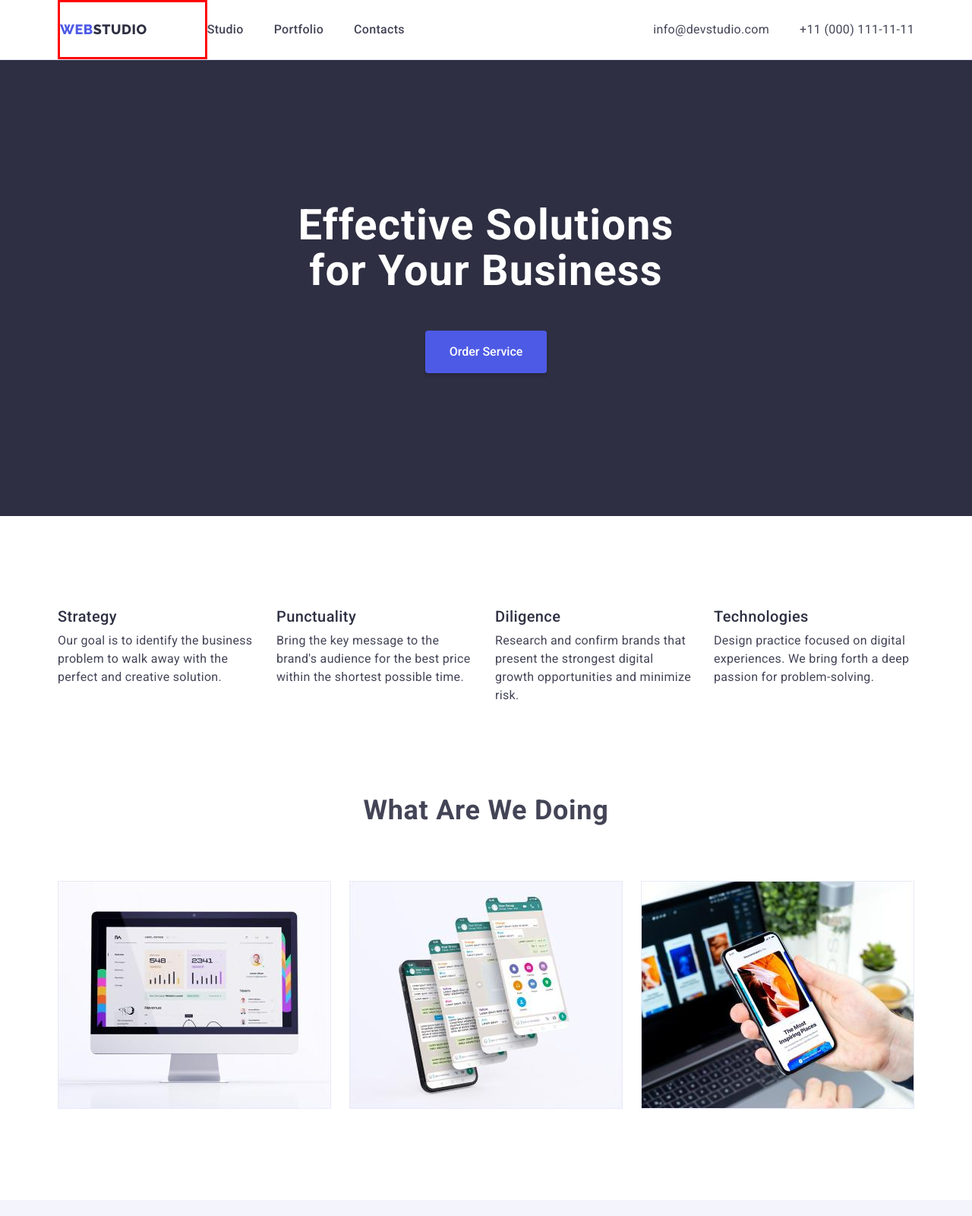
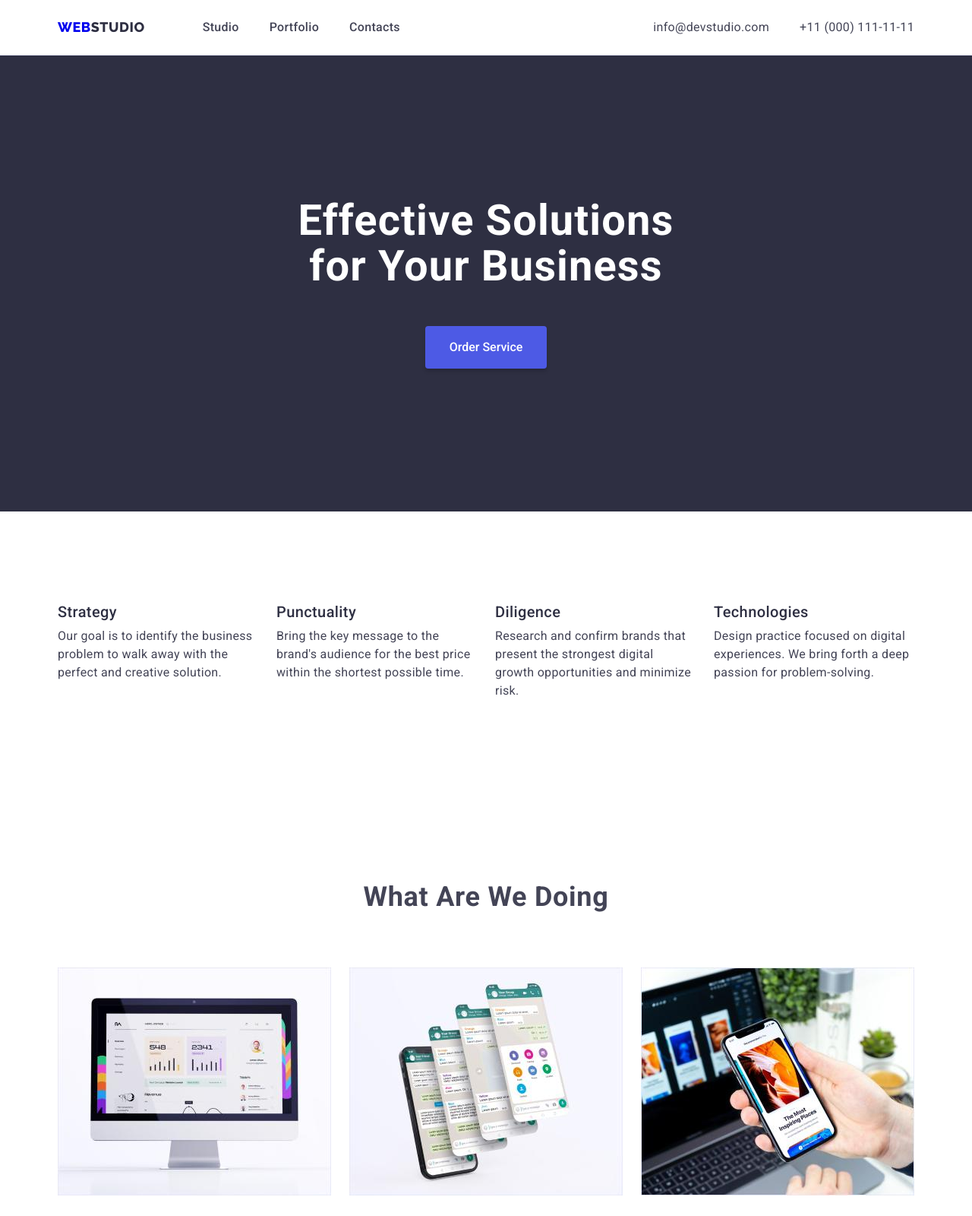
Before and after one commit to NickOsiiuk/goit-markup-hw-03, a plain HTML site: page index.html in a window 1280 px wide. Shown: the top 1600 px of the page at 76% size. Drawn offline with nearby package versions, Linux system fonts and the light colour scheme; files whose address does not match are found by name.

Commit message:
link width

```diff
--- a/css/styles.css
+++ b/css/styles.css
@@ -81,6 +81,10 @@ img {
   margin-left: auto;
   margin-right: auto;
 }
+.section {
+  padding-top: 120px;
+  padding-bottom: 120px;
+}
 
 .visually-hidden {
   position: absolute;
@@ -116,11 +120,8 @@ img {
   align-items: center;
   letter-spacing: 0.03em;
   text-transform: uppercase;
-  color: var(--primary-brand);
-  border: solid red;
 }
 .logo-web-dark {
-  margin-right: 76px;
   padding-top: 24px;
   padding-bottom: 24px;
 
@@ -137,6 +138,9 @@ img {
 }
 .nav-list .nav-list-item:not(:last-child) {
   margin-right: 40px;
+}
+.nav-list .nav-list-item:first-child {
+  margin-left: 76px;
 }
 
 .nav-list-link {
@@ -214,7 +218,7 @@ img {
 }
 
 /* features */
-.features {
+.section {
   padding-top: 120px;
   padding-bottom: 120px;
 }
@@ -241,9 +245,6 @@ img {
   letter-spacing: 0.02em;
 }
 /* what are we doing */
-.what-doing {
-  padding-bottom: 120px;
-}
 
 .what-doing-list {
   margin-top: 72px;
@@ -257,8 +258,6 @@ img {
 /* our team */
 .our-team {
   background-color: var(--light);
-  padding-top: 120px;
-  padding-bottom: 120px;
 }
 .section-title {
   font-weight: 700;
@@ -349,7 +348,6 @@ img {
 
 .portfolio {
   padding-top: 96px;
-  padding-bottom: 120px;
   text-align: center;
 }
 .portfolio-nav {
--- a/index.html
+++ b/index.html
@@ -63,7 +63,7 @@
       </section>
 
       <!-- features-->
-      <section class="features">
+      <section class="section">
         <div class="container">
         <h2 class="visually-hidden">features</h2>
         <ul class="list features-list">
@@ -99,7 +99,7 @@
         </div>
       </section>
       <!-- What are we doing -->
-      <section class="what-doing">
+      <section class="section">
         <div class="container">
         <h2 class="section-title">What Are We Doing</h2>
 
@@ -130,7 +130,7 @@
         </div>
       </section>
       <!-- Our Team -->
-      <section class="our-team">
+      <section class=" section our-team">
         <div class="container">
         <h2 class="section-title">Our Team</h2>
         <ul class="list our-team-list">
```
Also changed, not shown: portfolio.html (+1 -1 lines).
